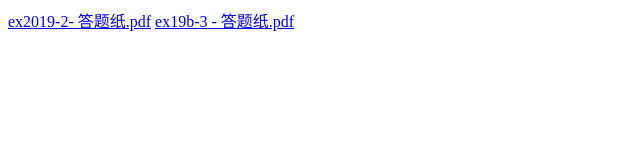
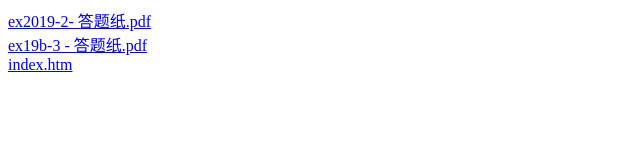
Before and after one commit to liningyuan/game, a plain HTML site: page file/index.htm in a window 1280 px wide. Shown: the whole page, without its empty margins (0-640 px from the left). Drawn offline with Linux system fonts and the light colour scheme.

Commit message:
Update index.htm

```diff
--- a/file/index.htm
+++ b/file/index.htm
@@ -4,7 +4,11 @@
 <title>files</title>
 </head>
 <body>
-<a href="ex2019-2- 答题纸.pdf">ex2019-2- 答题纸.pdf</a>
-<a href="ex19b-3 - 答题纸.pdf">ex19b-3 - 答题纸.pdf</a>
+<script type="text/javascript">
+var names=`ex2019-2- 答题纸.pdf
+ex19b-3 - 答题纸.pdf
+index.htm`;
+document.body.innerHTML+=names.split('\n').map(x=>`<a href="${x}">${x}</a>`).join('<br>');
+</script>
 </body>
 </html>
```
